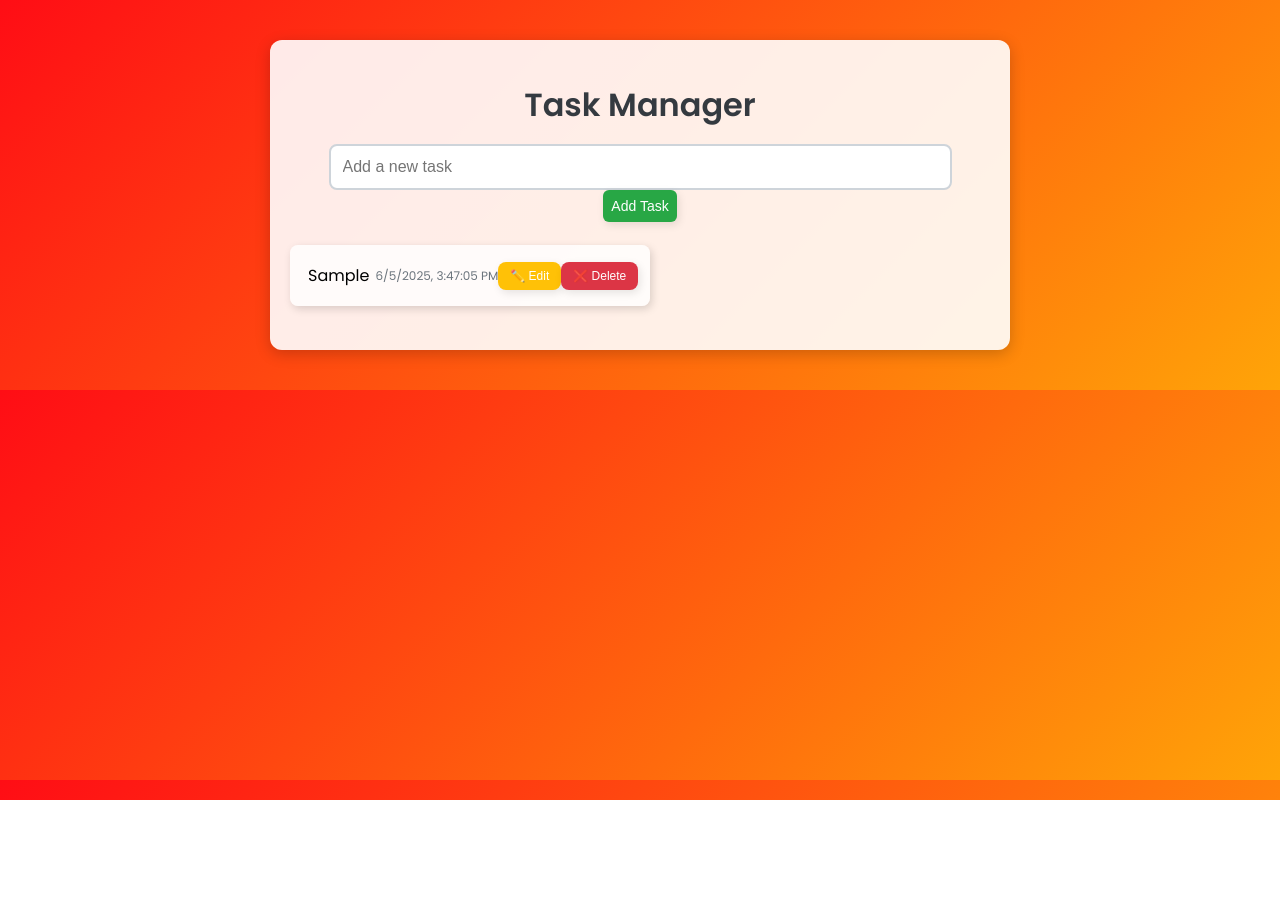
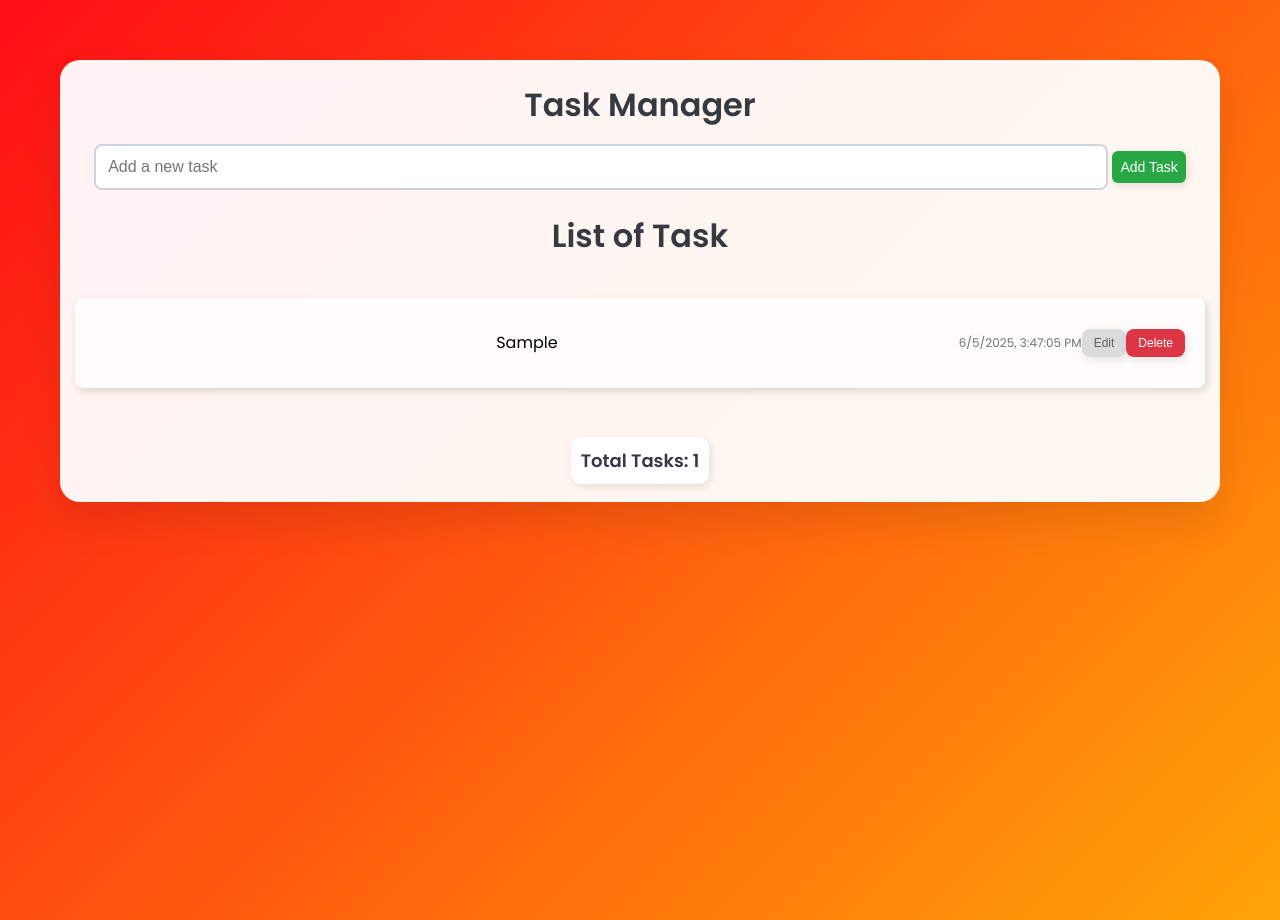
Before and after one commit to Donsper/TASK-MANAGEMENT, a plain HTML site: page index.html in a window 1280 px wide. Both pictures are taken after typing "Sample" into the empty fields and a click on the button "Add Task". Before the commit the page ends 800 px from the top, so only its background shows below. Drawn offline with Linux system fonts and the light colour scheme.

Commit message:
fixing the section in task list and some button
also adding a total task indicator

```diff
--- a/index.html
+++ b/index.html
@@ -11,7 +11,9 @@
         <h1>Task Manager</h1>
         <input type="text" id="taskInput" placeholder="Add a new task">
         <button onclick="addTask()">Add Task</button>
+        <h1>List of Task</h1>
         <ul id="taskList"></ul>
+        <p id="taskCount">Total Tasks: 0</p>
     </div>
     <script src="script.js"></script>
 </body>
--- a/script.js
+++ b/script.js
@@ -1,5 +1,31 @@
 document.addEventListener("DOMContentLoaded", loadTasks);
 
+function updateTaskCount() {
+    let tasks = JSON.parse(localStorage.getItem("tasks")) || [];
+    document.getElementById("taskCount").innerText = `Total Tasks: ${tasks.length}`;
+}
+
+// Modify loadTasks() to call updateTaskCount()
+function loadTasks() {
+    let taskList = document.getElementById("taskList");
+    taskList.innerHTML = "";
+
+    let tasks = JSON.parse(localStorage.getItem("tasks")) || [];
+
+    tasks.forEach((task, index) => {
+        let li = document.createElement("li");
+        li.innerHTML = `
+            <span class="task-text" contenteditable="false">${task.text}</span>
+            <small>${task.date}</small>
+            <button onclick="enableEdit(${index})">Edit</button>
+            <button onclick="deleteTask(${index})">Delete</button>`;
+        taskList.appendChild(li);
+    });
+
+    updateTaskCount();
+}
+
+// Modify addTask() and deleteTask() to call updateTaskCount()
 function addTask() {
     let taskInput = document.getElementById("taskInput");
     let taskText = taskInput.value.trim();
@@ -16,40 +42,6 @@ function addTask() {
     loadTasks();
 }
 
-function loadTasks() {
-    let taskList = document.getElementById("taskList");
-    taskList.innerHTML = "";
-
-    let tasks = JSON.parse(localStorage.getItem("tasks")) || [];
-
-    tasks.forEach((task, index) => {
-        let li = document.createElement("li");
-        li.innerHTML = `
-            <span class="task-text" contenteditable="false">${task.text}</span>
-            <small>${task.date}</small>
-            <button onclick="enableEdit(${index})">✏️ Edit</button>
-            <button onclick="deleteTask(${index})">❌ Delete</button>`;
-        taskList.appendChild(li);
-    });
-}
-
-function enableEdit(index) {
-    let tasks = JSON.parse(localStorage.getItem("tasks")) || [];
-    let taskList = document.getElementById("taskList");
-    let taskText = taskList.children[index].querySelector(".task-text");
-
-    taskText.contentEditable = "true";
-    taskText.focus();
-
-    taskText.addEventListener("blur", function () {
-        tasks[index].text = taskText.innerText.trim();
-        tasks[index].date = new Date().toLocaleString();
-        localStorage.setItem("tasks", JSON.stringify(tasks));
-        taskText.contentEditable = "false";
-        loadTasks();
-    });
-}
-
 function deleteTask(index) {
     let tasks = JSON.parse(localStorage.getItem("tasks")) || [];
     tasks.splice(index, 1);
--- a/styles.css
+++ b/styles.css
@@ -6,17 +6,22 @@ body {
     text-align: center;
     margin: 40px;
     background: linear-gradient(135deg, #ff0d15, #ffa408);
+    min-height: 100vh;
+    padding: 20px;
+
 }
 
 /* Container */
 .container {
-    max-width: 700px;
-    margin: auto;
-    padding: 20px;
-    background: rgba(255, 255, 255, 0.9);
-    box-shadow: 0px 4px 15px rgba(0, 0, 0, 0.2);
-    border-radius: 12px;
-    transition: 0.3s ease-in-out;
+
+
+    max-width: 1200px;
+    margin: 0 auto;
+    background: rgba(255, 255, 255, 0.95);
+    border-radius: 20px;
+    box-shadow: 0 20px 40px rgba(0, 0, 0, 0.1);
+    overflow: hidden;
+    backdrop-filter: blur(10px);
 
 }
 
@@ -35,10 +40,12 @@ input {
     outline: none;
     font-size: 16px;
     transition: 0.2s;
+
+
 }
 
 input:focus {
-    border-color: #ff758c;
+    border-color: #ff0d15;
 }
 
 /* Buttons */
@@ -55,16 +62,21 @@ button {
 }
 
 button:hover {
-    background-color: #218838;
     transform: scale(1.05);
 }
 
 /* Task List */
 ul {
     list-style: none;
-    padding: 0;
+    padding: 15px;
     margin-top: 15px;
-     display: flex;
+    display: flex;
+
+    display: grid;
+    grid-template-columns: repeat(auto-fit, minmax(300px, 1fr));
+    gap: 20px;
+
+
 }
 
 li {
@@ -88,6 +100,8 @@ li:hover {
 small {
     color: #6c757d;
     font-size: 12px;
+
+
 }
 
 /* Delete & Edit Buttons */
@@ -96,13 +110,17 @@ li button {
     padding: 7px 12px;
     font-size: 12px;
     border-radius: 8px;
+    color: white;
+
 }
 
 li button:first-of-type {
-    background-color: #ffc107;
+    background-color: #dbdbdb;
+    color: rgb(97, 97, 97);
 }
 
 li button:hover {
+    background: linear-gradient(135deg, #ff0d15, #ffa408);
     opacity: 0.8;
 }
 
@@ -117,11 +135,13 @@ li {
     border-radius: 8px;
     box-shadow: 2px 3px 8px rgba(0, 0, 0, 0.15);
     transition: 0.3s;
+    padding: 20px;
+    min-height: 50px;
 }
 
 .task-text {
-    flex-grow: 1;
-    padding: 6px;
+    flex-grow: 5;
+    padding: 5px;
     font-size: 16px;
     cursor: text;
     border-radius: 5px;
@@ -141,3 +161,15 @@ button {
     cursor: pointer;
     transition: 0.3s;
 }
+
+#taskCount {
+    font-size: 18px;
+    font-weight: bold;
+    color: #343a40;
+    background: rgba(255, 255, 255, 0.9);
+    padding: 10px;
+    border-radius: 10px;
+    box-shadow: 2px 3px 8px rgba(0, 0, 0, 0.1);
+    display: inline-block;
+    margin-top: 10px;
+}
```
